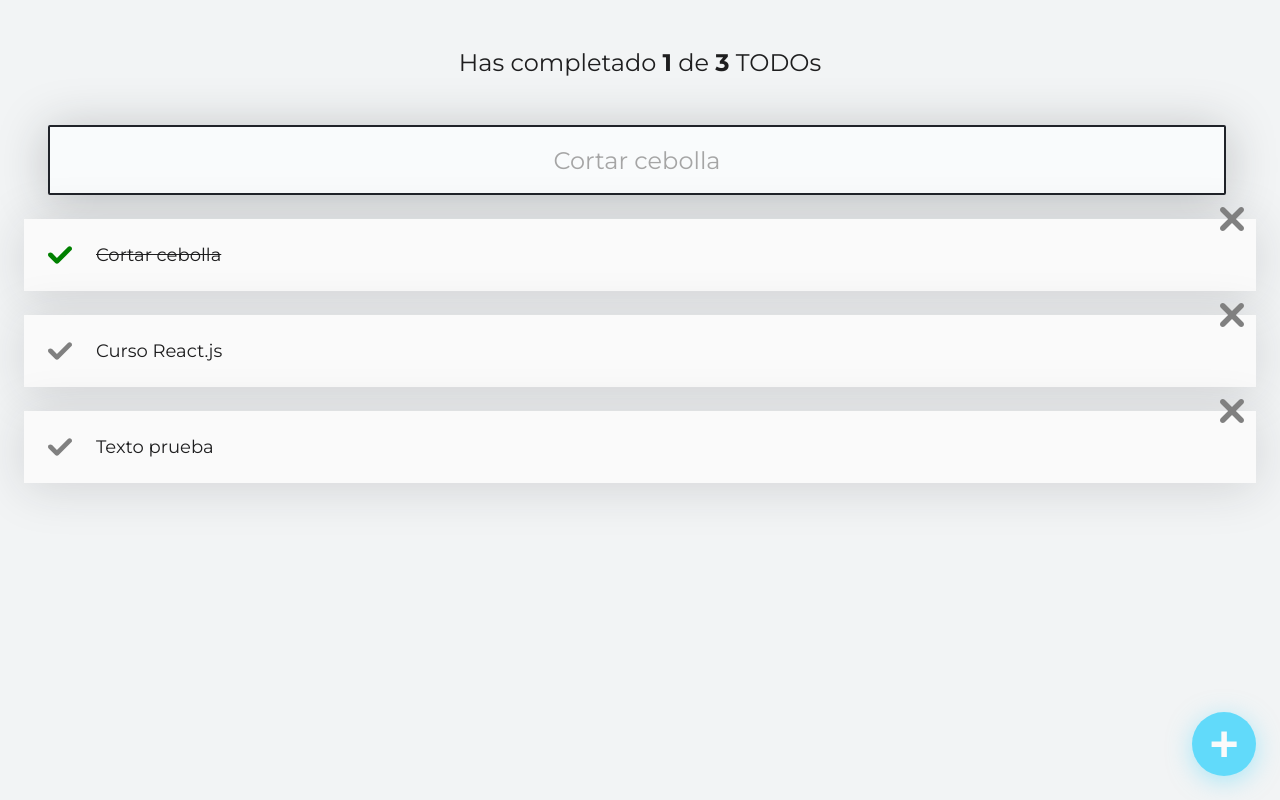
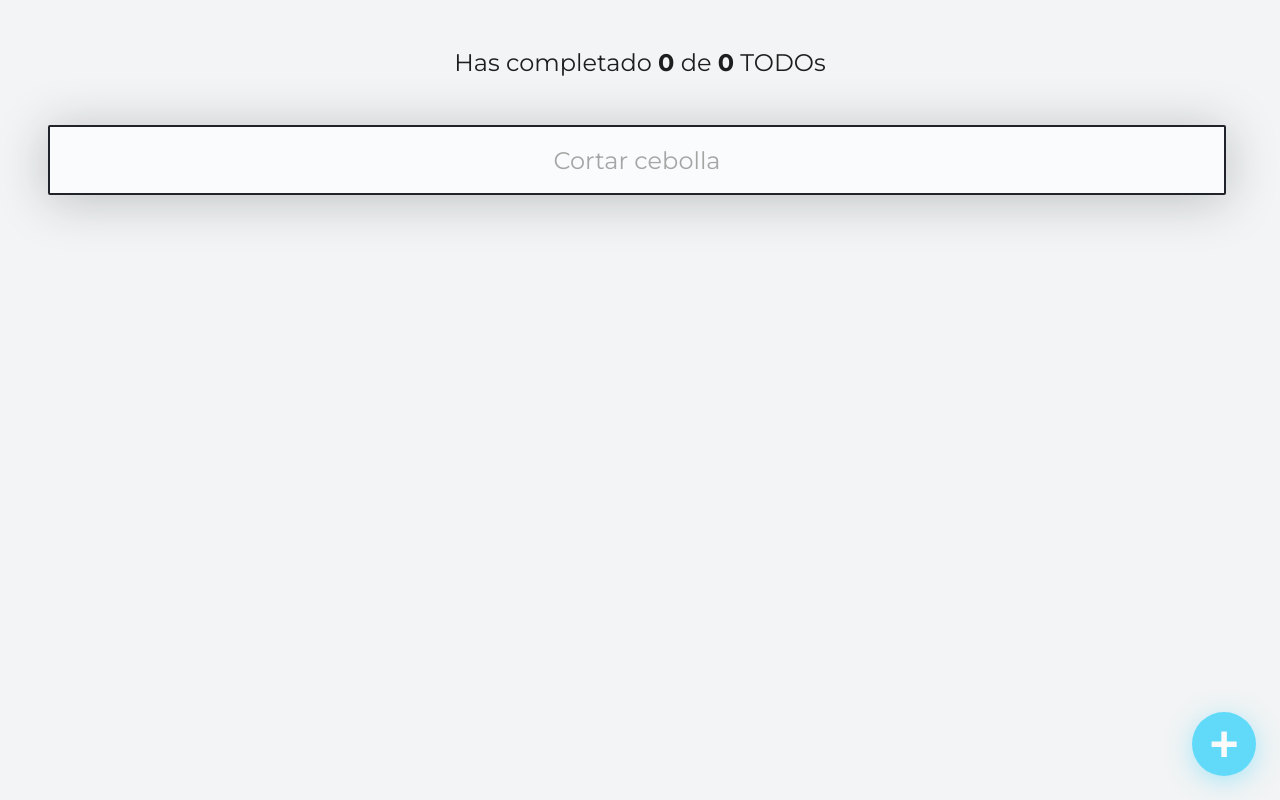
Before and after one commit to andymedinadev/platzi-curso-react, a React (Vite) app: page / in a window 1280 px wide. Built offline with nearby package versions, Linux system fonts and the light colour scheme.

Commit message:
feat: save todos in localStorage

```diff
--- a/src/App.jsx
+++ b/src/App.jsx
@@ -5,14 +5,19 @@ import { TodoItem } from './TodoItem'
 import { TodoList } from './TodoList'
 import { TodoSearch } from './TodoSearch'
 
-const defaultTodos = [
-  { text: 'Cortar cebolla', completed: true },
-  { text: 'Curso React.js', completed: false },
-  { text: 'Texto prueba', completed: false }
-]
+function App () {
+  const storageTodos = JSON.parse(localStorage.getItem('TODOS_V1'))
 
-function App () {
-  const [todos, setTodos] = useState(defaultTodos)
+  let parsedTodos
+
+  if (!storageTodos) {
+    localStorage.setItem('TODOS_V1', '[]')
+    parsedTodos = []
+  } else {
+    parsedTodos = storageTodos
+  }
+
+  const [todos, setTodos] = useState(parsedTodos)
   const [searchValue, setSearchValue] = useState('')
 
   const totalTodos = todos.length
@@ -25,11 +30,16 @@ function App () {
     return todoText.includes(searchText)
   })
 
+  const persistTodos = (newTodos) => {
+    localStorage.setItem('TODOS_V1', JSON.stringify(newTodos))
+    setTodos(newTodos)
+  }
+
   const strikeTodo = (text) => {
     const newTodos = [...todos]
     const todoIndex = newTodos.findIndex(todo => todo.text === text)
     newTodos[todoIndex].completed = true
-    setTodos(newTodos)
+    persistTodos(newTodos)
   }
 
   const deleteTodo = (text) => {
@@ -37,7 +47,7 @@ function App () {
     const todoIndex = newTodos.findIndex(todo => todo.text === text)
     newTodos[todoIndex].completed = true
     newTodos.splice(todoIndex, 1)
-    setTodos(newTodos)
+    persistTodos(newTodos)
   }
 
   return (
```
Also changed, not shown: constant.js (added, +11 -0 lines).
